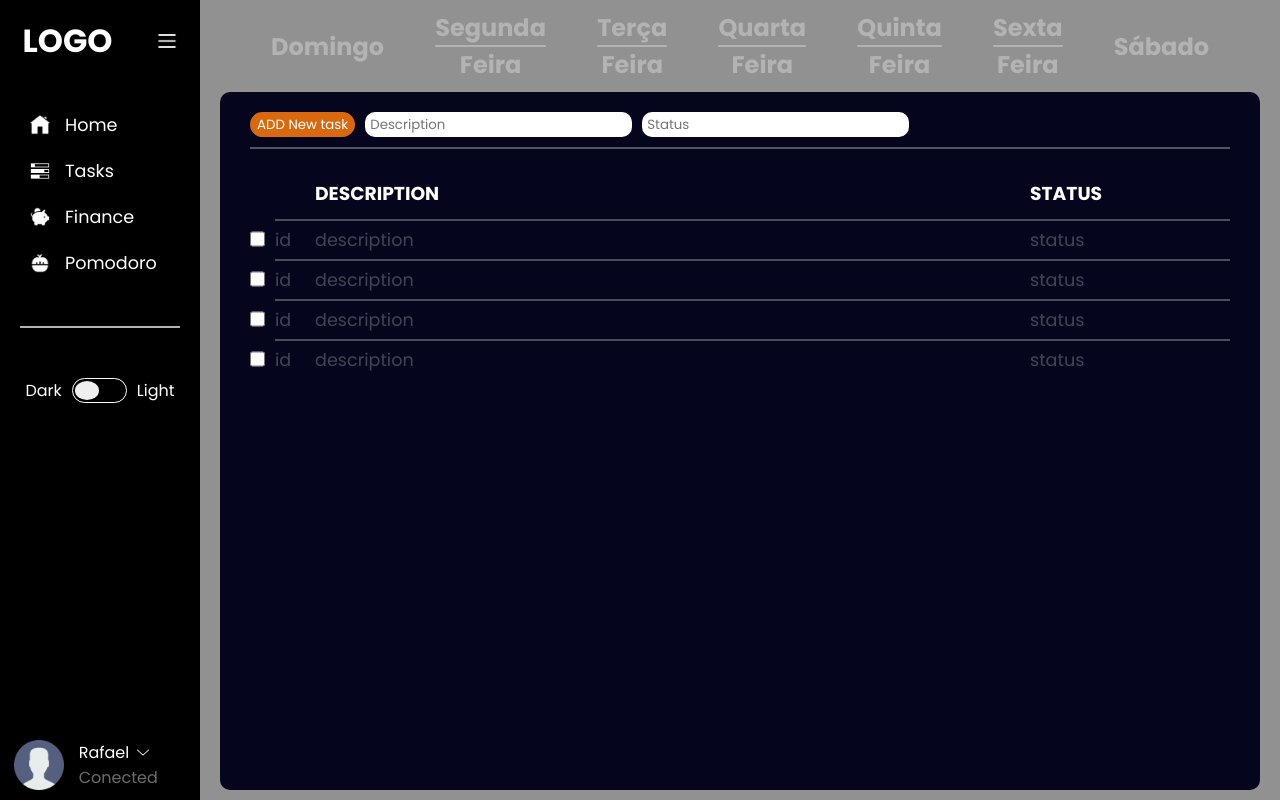
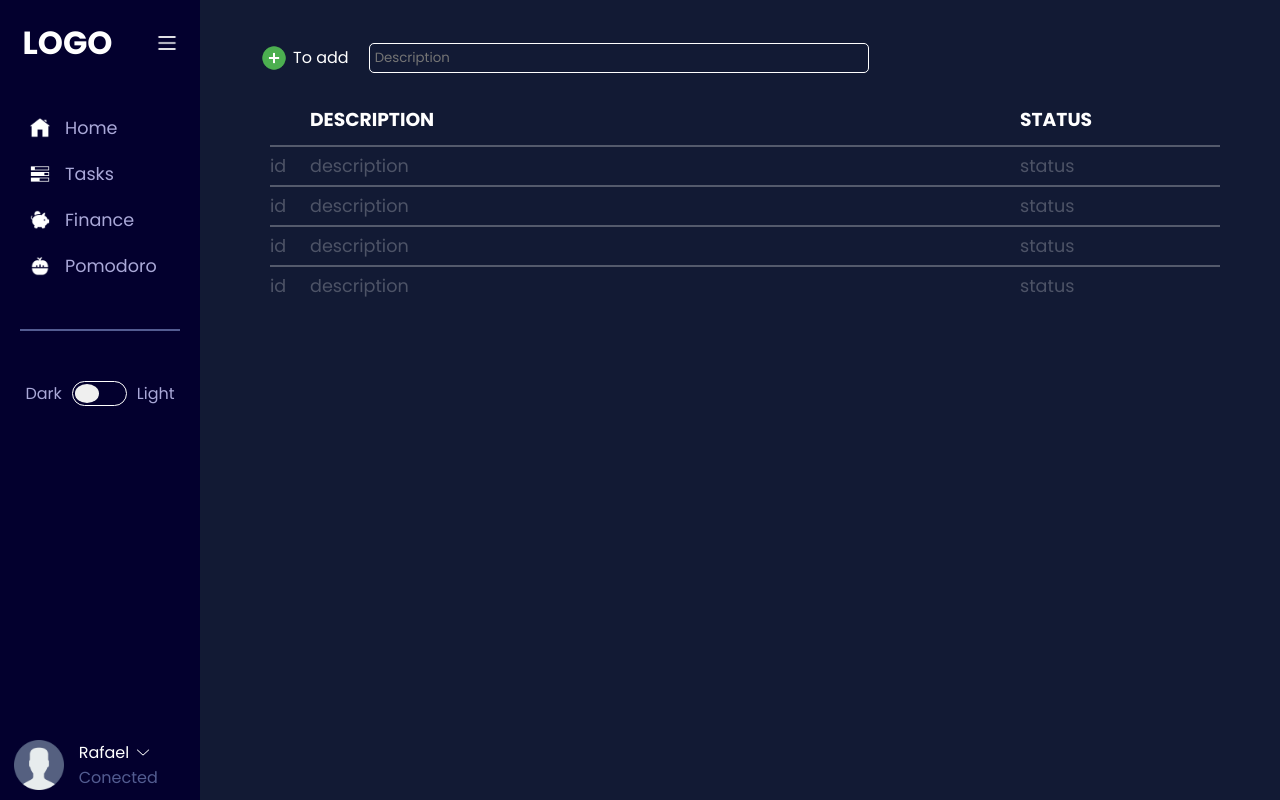
Before and after one commit to rafagfran/tcc, a React (Vite) app in the folder frontend/Taskong/: page / in a window 1280 px wide. Built offline with nearby package versions, Linux system fonts and the light colour scheme.

Commit message:
backup 1

```diff
--- a/frontend/Taskong/src/components/pages/tasks/Task.css
+++ b/frontend/Taskong/src/components/pages/tasks/Task.css
@@ -1,4 +1,8 @@
-.task{
+/* Import */
+@import '../../../palette/Colors.css';
+
+/* Task Styles */
+.task {
     padding: 10px 20px;
     max-height: 100vh;
     flex: 1;
@@ -7,22 +11,24 @@
     flex-direction: column;
     align-items: center;
 }
-.task .days{
+
+.task .days {
     max-width: 1500px;
 }
 
-.task .days ul{
+.task .days ul {
     display: flex;
     align-items: center;
     gap: 4vw;
     padding: 0 10px;
     padding-bottom: 10px;
 }
+
 .task .days ul li {
     transition: transform .2s ;
 }
 
-.task .days ul li button{
+.task .days ul li button {
     background: none;
     border: none;
     font-size: 1.5rem;
@@ -35,122 +41,98 @@
     transition: .1s;
 }
 
-.task .days ul li button h4{
-    color: #b3b3b3;
-}
-
-.task .days ul li button hr{
-    border: none;
-    border-radius: 75px;
-    background-color: #b3b3b3;
-    width: 100%;
-    height: 2px;
-}
-
-
-
-/* HOVER */
-
-.task .days ul li button:hover h4{
-    color: aliceblue;
-}
-
-.task .days ul li button:hover hr{
-    background-color: aliceblue ;
-}
-
-.task .days ul li:hover{
-    transform: scale(110%);
-}
-
-
-/* ---------TASKS CONTAINER----- */
-.task .task-container{
+/* Task Container Styles */
+.task .task-container {
     padding: 20px 30px;
     width: 100%;
     flex: 1;
-    background-color: #05051d;
+    background-color: none;
     border-radius: 10px;
 }
 
-.task .task-container .new-task{
+.task .task-container .new-task {
     display: flex;
     align-items: center;
-    gap: 10px;
+    gap: 20px;
+    background-color: none;
+    padding: 10px;
+    border-radius: 7px;
 }
 
-.task .task-container .new-task .newTask-btn{
-    background-color: #d8690f;
+.task .task-container .new-task .newTask-btn {
+    display: flex;
+    align-items: center;
+    background: none;
     text-align: center;
-    height: 25px;
-    padding: 2px 7px;
+    height: 35px;
     border: none;
-    border-radius: 15px;
+    border-radius: 5px;
+    font-size: 1rem;
     cursor: pointer;
+    gap: 5px;
 }
 
-.task .task-container .new-task input{
-    border-radius: 10px;
-    border: none;
-    height: 25px;
-    padding: 0 5px;
+.task .task-container .new-task .newTask-btn img {
+    height: 80%;
 }
 
-
-.task .task-container hr{
-    border: none;
-    height: 2px;
-    background-color: rgba(238, 234, 234, 0.342);
-    margin-top: 10px;
+.task .task-container .new-task .newTask-btn:hover {
+    transform: scale(103%);
 }
 
+.task .task-container .new-task input {
+    border-radius: 5px;
+    border: 1px solid white;
+    height: 30px;
+    width: 500px;
+    padding: 0 5px;
+    background: none;
+}
 
-.task .task-container .table{
-    margin-top: 30px;
+/* Task Table Styles */
+.task .task-container .table {
+    margin-top: 10px;
     display: grid;
-    grid-template-columns: 15px 50px 1fr 200px;
+    grid-template-columns: 50px 1fr 200px;
     grid-template-rows: 40px;
     grid-auto-rows: 40px;
+    padding: 10px;
 }
 
-.task .task-container .table input{
+.task .task-container .table input {
     background: none;
     color: white;
     border: none;
-    border-top: 2px solid  rgba(247, 246, 246, 0.288);
+    border-top: 2px solid rgba(247, 246, 246, 0.288);
     box-shadow: none;
     font-size: 1.1rem;
 }
 
-.task .task-container .table input::placeholder{
+.task .task-container .table input::placeholder {
     color: #f7f7f742;
 }
 
-.task .task-container .table input:focus{
+.task .task-container .table input:focus {
     outline: none;
 }
 
-.task .task-container .table  #description-header{
-    grid-column:3;
-}
-.task .task-container .table  #status-header{
-    grid-column:4;
+.task .task-container .table #description-header {
+    grid-column: 2;
 }
 
-.task .task-container .table #task-check{
-    grid-column: 1;
-    cursor: pointer;
-}
-.task .task-container .table #task-id{
-    grid-column: 2;
-    margin-left: 10px;
-
-}
-
-.task .task-container .table #task-idescription{
+.task .task-container .table #status-header {
     grid-column: 3;
 }
 
-.task .task-container .table #status-id{
-    grid-column: 4;
+.task .task-container .table #task-id {
+    grid-column: 1;
+    margin-left: 10px;
 }
+
+.task .task-container .table #task-idescription {
+    grid-column: 2;
+}
+
+.task .task-container .table #status-id {
+    grid-column: 3;
+}
--- a/frontend/Taskong/src/components/pages/tasks/Task.jsx
+++ b/frontend/Taskong/src/components/pages/tasks/Task.jsx
@@ -1,48 +1,32 @@
 import React from 'react'
 import './Task.css'
+import newTaskIcon from '../../../assets/new-task-icon.png'
 
 const Task = () => {
   return (
     <div className='task'>
-      <div className="days">
-        <ul>
-          <li><button><h4>Domingo</h4></button></li>
-          <li><button><h4>Segunda<hr/>Feira</h4></button></li>
-          <li><button><h4>Terça<hr/>Feira</h4></button></li>
-          <li><button><h4>Quarta<hr/>Feira</h4></button></li>
-          <li><button><h4>Quinta<hr/>Feira</h4></button></li>
-          <li><button><h4>Sexta<hr/>Feira</h4></button></li>
-          <li><button><h4>Sábado</h4></button></li>
-        </ul>
-      </div>
       <div className="task-container">
         <div className="new-task">
-          <button className="newTask-btn">ADD New task</button>
+          <button className="newTask-btn"><img src={newTaskIcon} alt="" />To add</button>
           <input id="description-newTask" type="text" placeholder='Description'/>
-          <input id="status-newTask" type="text" placeholder='Status'/>
         </div>
-        <hr/>
         <div className="table">
           <h3 id='description-header'>DESCRIPTION</h3>
           <h3 id='status-header'>STATUS</h3>
 
           {/* ---------COMPONENT PROPS FAZER-------- */}
-          <input id='task-check'type="checkbox" />
           <input id='task-id' type="number" placeholder='id' disabled='true'/>
           <input id='task-description' type="text" placeholder='description'/>
           <input id='task-status' type="text" placeholder='status'/>
 
-          <input id='task-check'type="checkbox" />
           <input id='task-id' type="number" placeholder='id' disabled='true'/>
           <input id='task-description' type="text" placeholder='description'/>
           <input id='task-status' type="text" placeholder='status'/>
 
-          <input id='task-check'type="checkbox" />
           <input id='task-id' type="number" placeholder='id' disabled='true'/>
           <input id='task-description' type="text" placeholder='description'/>
           <input id='task-status' type="text" placeholder='status'/>
 
-          <input id='task-check'type="checkbox" />
           <input id='task-id' type="number" placeholder='id' disabled='true'/>
           <input id='task-description' type="text" placeholder='description'/>
           <input id='task-status' type="text" placeholder='status'/>
--- a/frontend/Taskong/src/components/sidebar/Sidebar.css
+++ b/frontend/Taskong/src/components/sidebar/Sidebar.css
@@ -1,129 +1,98 @@
+/* Import */
 @import '../../palette/Colors.css';
 
+/* Sidebar Styles */
 .sidebar {
     display: flex;
     flex-direction: column;
     align-items: center;
     background-color: var(--dark-sidebar-background);
+    width: 200px;
     height: 100vh;
-    width: 200px;
     padding-top: 20px;
     overflow: hidden;
-    transition: .2s;
+    transition: width 0.2s ease-in-out;
 }
 
-.sidebar.closed{
+.sidebar.closed {
     width: 50px;
 }
 
-.sidebar.closed .logo-container .logo{
-    visibility: hidden;
+/* Logo Container Styles */
+.logo-container {
+    display: flex;
+    justify-content: space-around;
+    align-items: center;
+    width: 100%;
 }
 
-.sidebar.closed .logo-container img{
-    position: absolute;
-}
-
-.sidebar.closed .container .nav{
-   padding: 0;
-}
-
-.sidebar.closed .container .nav ul li{
-    text-align: center;
-    justify-content: center;
-}
-
-.sidebar.closed .container .nav ul li img{
-    width: 30px;
-    position: absolute;
-}
-
-.sidebar.closed .container .nav a{
-    visibility: hidden;
-}
-
-.sidebar.closed .container .theme-selector{
-    visibility: hidden;
-}
-
-.sidebar.closed .container .user-container{
-    visibility: hidden;
-}
-
-.sidebar .logo-container{
-    display: flex;
-    width: 100%;
-    justify-content: space-around;
-    align-items: center;
-}
-
-.sidebar .logo-container img{
+.logo-container img {
     height: 20px;
     width: 20px;
     cursor: pointer;
 }
 
-.sidebar .container{
+/* Container Styles */
+.container {
     width: 100%;
     margin-top: 50px;
     padding-bottom: 10px;
     overflow-y: auto;
     display: flex;
     flex-direction: column;
+    align-items: center;
     justify-content: space-between;
-    align-items: center;
-    height: 100%;
+    height: calc(100% - 50px);
     overflow-x: hidden;
 }
 
-/* NAV STYLE */
-.sidebar .container .nav{
+/* Navigation Styles */
+.nav {
     width: 100%;
     padding-left: 15%;
 }
-.sidebar .container .nav ul{
+
+.nav ul {
     display: flex;
     flex-direction: column;
     gap: 20px;
 }
 
-.sidebar .container .nav ul li {
+.nav ul li {
     display: flex;
     align-items: center;
     gap: 5px;
 }
 
-.sidebar .container .nav ul li img{
+.nav ul li img {
     width: 20px;
-    transform: .1s;
+    transition: transform 0.1s ease-in-out;
 }
 
-.sidebar .container .nav ul li a{
+.nav ul li a {
     flex: 1;
     max-width: 80%;
     padding-left: 10px;
     border-radius: 5px;
     font-size: 1.1rem;
+    color: var(--dark-sidebar-font);
 }
 
-
-.sidebar .container .nav ul li a:hover{
+.nav ul li a:hover {
     background-color: var(--dark-sidebar-hover);
 }
 
-/* DIVISOR */
-.sidebar .container hr{
+/* Divisor Styles */
+.container hr {
     width: 80%;
     margin-top: 50px;
     border: none;
     height: 2px;
     background-color: var(--dark-sidebar-divisor);
-    border: 75px;
 }
 
-/* THEME SELECTOR */
-
-.sidebar .container  .theme-selector{
+/* Theme Selector Styles */
+.theme-selector {
     margin-top: 50px;
     margin-bottom: 50px;
     display: flex;
@@ -133,7 +102,11 @@
     width: 200px;
 }
 
-.sidebar .container .theme-selector .btn{
+.theme-selector p {
+    color: var(--dark-sidebar-font);
+}
+
+.theme-selector .btn {
     border-radius: 20px;
     border: 1px solid var(--dark-sidebar-border-button);
     background: none;
@@ -145,28 +118,25 @@
     justify-content: flex-start;
 }
 
-.sidebar .container  .theme-selector .btn button{
+.theme-selector .btn button {
     height: 100%;
     width: 50%;
     border-radius: 50%;
     border: none;
     cursor: pointer;
-    transition: transform .3s;
+    transition: transform 0.3s ease-in-out;
 }
 
-.sidebar .container  .theme-selector .btn button:hover{
+.theme-selector .btn button:hover {
     background-color: var(--dark-sidebar-hover-button);
 }
 
-
-.sidebar .container .theme-selector.light  .btn button{
+.theme-selector.light .btn button {
     transform: translateX(100%);
 }
 
-
-/* USER STYLES */
-.sidebar .container .user-container {
-    border-top: 1px solid var(--dark-sidebar-user-border);
+/* User Styles */
+.user-container {
     padding-top: 10px;
     display: flex;
     align-items: center;
@@ -176,60 +146,59 @@
     width: 100%;
 }
 
-.sidebar .container .user-container .user .username{
+.user-container .user .username {
     display: flex;
     align-items: center;
     gap: 7px;
     cursor: pointer;
 }
 
-.sidebar .container .user-container .user .username img{
+.user-container .user .username img {
     width: 13%;
     height: auto;
 }
 
-.sidebar .container .user-container img {
+.user-container img {
     height: 50px;
     width: 50px;
 }
 
-.sidebar .container .user-container .user-status{
-    color: rgb(108, 109, 110);
+.user-container .user-status {
+    color: var(--dark-sidebar-opaque-font);
 }
 
-
-/* --dark---dark---dark---dark-THEMES--dark---dark---dark---dark---dark-- */
-body.theme-light .sidebar{
+/* Light Theme Styles */
+body.theme-light .sidebar {
     background-color: var(--light-sidebar-background);
 }
 
 body.theme-light .sidebar h1,
 body.theme-light .sidebar p,
-body.theme-light .sidebar a{
+body.theme-light .sidebar .container .nav ul li a {
     color: var(--light-sidebar-font);
 }
 
-body.theme-light .sidebar .container  .theme-selector .btn{
+body.theme-light .sidebar .theme-selector .btn {
     border: 1px solid var(--light-sidebar-border-button);
     background-color: var(--light-sidebar-background-button);
 }
-body.theme-light .sidebar .container  .theme-selector .btn button{
+
+body.theme-light .sidebar .theme-selector .btn button {
     background-color: var(--light-sidebar-background-button-circle);
 }
 
-body.theme-light .sidebar .container  .theme-selector .btn button:hover{
+body.theme-light .sidebar .theme-selector .btn button:hover {
     background-color: var(--light-sidebar-hover-button);
 }
 
-body.theme-light .sidebar  .container .user-container{
+body.theme-light .sidebar .user-container {
     border-top: 1px solid var(--light-sidebar-border-user);
 }
 
-
-body.theme-light .sidebar  .container hr{
+body.theme-light .sidebar hr {
     background-color: var(--light-sidebar-divisor);
 }
 
-body.theme-light .sidebar .container .nav ul li a:hover{
+body.theme-light .sidebar .nav ul li a:hover {
     background-color: var(--light-sidebar-hover);
 }
--- a/frontend/Taskong/src/index.css
+++ b/frontend/Taskong/src/index.css
@@ -1,3 +1,4 @@
+@import '../src/palette/Colors.css';
 
 @import url('https://fonts.googleapis.com/css2?family=Poppins:ital,wght@0,100;0,200;0,300;0,400;0,500;0,600;0,700;0,800;0,900;1,100;1,200;1,300;1,400;1,500;1,600;1,700;1,800;1,900&display=swap');
 
@@ -14,7 +15,7 @@
 
 body{
     font-size: 16px;
-    background: #929191;
+    background: var(--dark-body-background);
     transition: .2s;
 }
 
```
Also changed, not shown: frontend/Taskong/src/palette/Colors.css (+8 -13 lines), frontend/Taskong/src/assets/new-task-icon.png (added), frontend/Taskong/src/components/taskComponents/newTask.jsx (added), frontend/Taskong/src/components/taskComponents/tableTasks.jsx (added).
